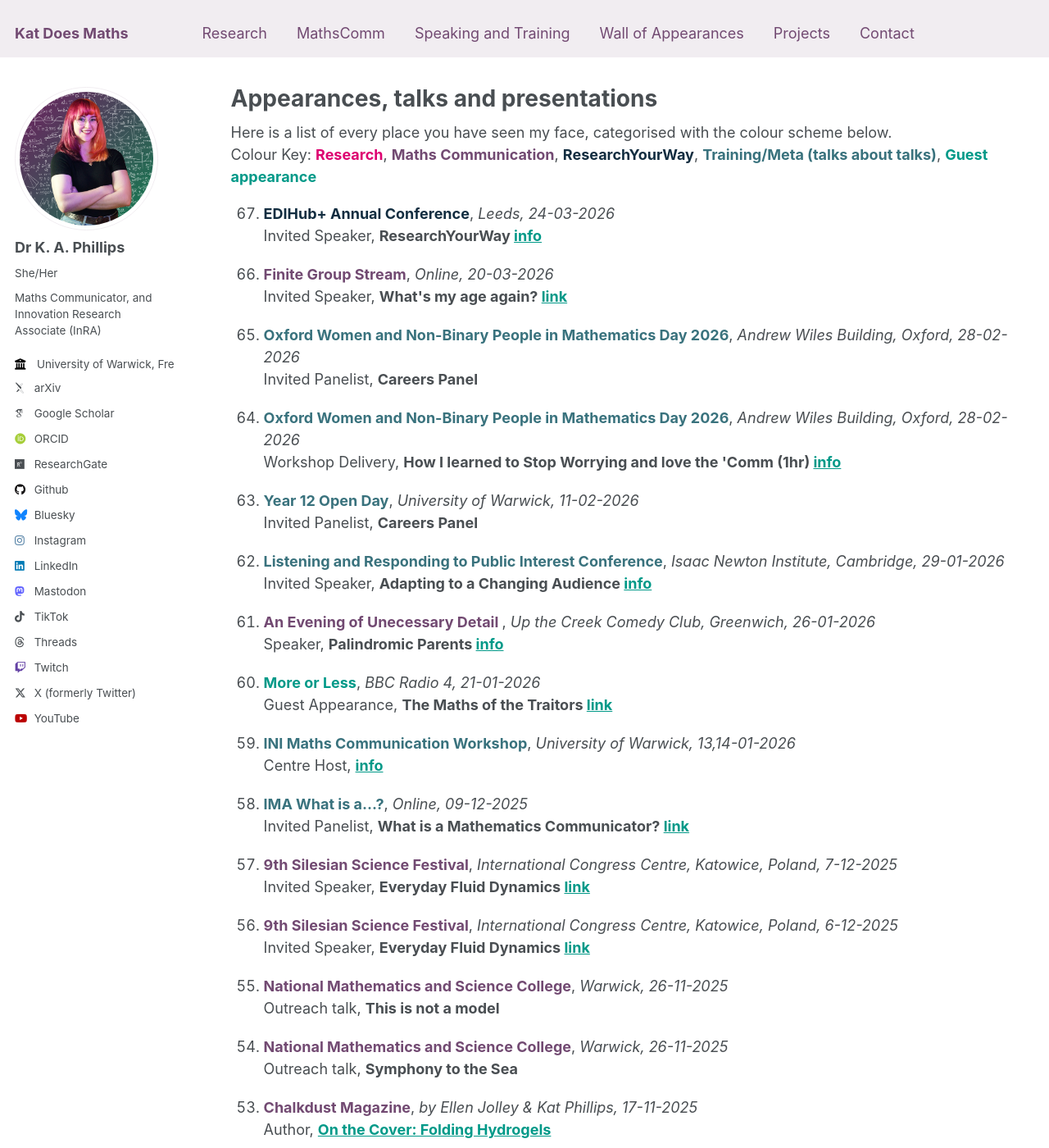
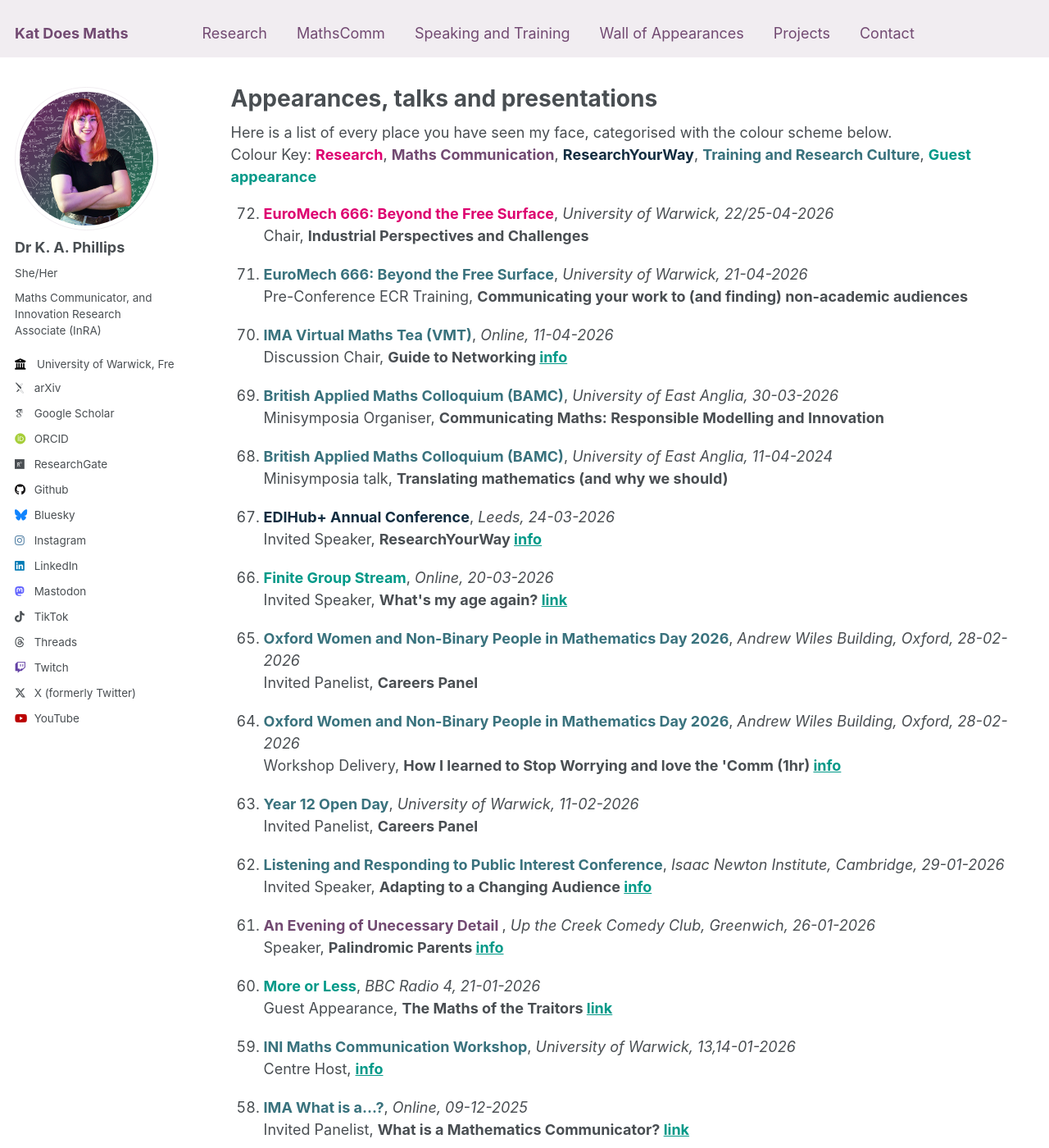
Before and after one commit to katdoesmaths/katdoesmaths.github.io, a Jekyll site: the page built from _pages/appearances.html, in a window 1280 px wide and 1400 px high. Shown: the whole window at 82% size. Built offline with Jekyll 4.4.1, drawn with Linux system fonts in a browser that asks for light colours; some web fonts are replaced; some of the changed text lies outside the part shown.

Commit message:
Update Website

```diff
--- a/_pages/appearances.html
+++ b/_pages/appearances.html
@@ -7,15 +7,35 @@ author_profile: true
 
 Here is a list of every place you have seen my face, categorised with the colour scheme below. <br>
 
-Colour Key: <b style="color:#dd0070">Research</b>, <b style="color:#724a72">Maths Communication</b>, <b style="color:#122d40">ResearchYourWay</b>, <b style="color:#39727D">Training/Meta (talks about talks)</b>, <b style="color:#009988">Guest appearance</b>
+Colour Key: <b style="color:#dd0070">Research</b>, <b style="color:#724a72">Maths Communication</b>, <b style="color:#122d40">ResearchYourWay</b>, <b style="color:#39727D">Training and Research Culture</b>, <b style="color:#009988">Guest appearance</b>
 
 <ol reversed>
+  <li style="margin-bottom: 20px;">
+    <b style="color:#dd0070">EuroMech 666: Beyond the Free Surface</b>, <i> University of Warwick, 22/25-04-2026</i> <br>
+    Chair, <b>Industrial Perspectives and Challenges </b>
+  </li>
+  <li style="margin-bottom: 20px;">
+    <b style="color:#39727D">EuroMech 666: Beyond the Free Surface</b>, <i> University of Warwick, 21-04-2026</i> <br>
+    Pre-Conference ECR Training, <b>Communicating your work to (and finding) non-academic audiences </b>
+  </li>
+  <li style="margin-bottom: 20px;">
+    <b style="color:#39727D">IMA Virtual Maths Tea (VMT)</b>, <i>Online, 11-04-2026</i> <br>
+    Discussion Chair, <b>Guide to Networking <a href="https://ima.org.uk/28698/ecm-vmt-a-mathematicians-guide-to-networking/">info</a></b>
+  </li>
+  <li style="margin-bottom: 20px;">
+    <b style="color:#39727D">British Applied Maths Colloquium (BAMC)</b>, <i>University of East Anglia, 30-03-2026</i> <br>
+    Minisymposia Organiser, <b>Communicating Maths: Responsible Modelling and Innovation </b>
+  </li>
+  <li style="margin-bottom: 20px;">
+     <b style="color:#39727D">British Applied Maths Colloquium (BAMC)</b>, <i>University of East Anglia, 11-04-2024</i> <br>
+    Minisymposia talk, <b>Translating mathematics (and why we should) </b>
+  </li>
   <li style="margin-bottom: 20px;">
     <b style="color:#122d40">EDIHub+ Annual Conference</b>, <i>Leeds, 24-03-2026</i> <br>
     Invited Speaker, <b>ResearchYourWay <a href="https://edihubplus.ac.uk/event/edi-hub-annual-conference-shaping-the-future-of-research-through-inclusion/">info </a></b>
   </li>
    <li style="margin-bottom: 20px;">
-    <b style="color:#724a72">Finite Group Stream</b>, <i>Online, 20-03-2026</i> <br>
+    <b style="color:#009988">Finite Group Stream</b>, <i>Online, 20-03-2026</i> <br>
     Invited Speaker, <b>What's my age again? <a href="https://www.patreon.com/posts/livestream-30-my-153526088?source=storefront">link</a></b>
   </li>
   <li style="margin-bottom: 20px;">
@@ -52,7 +72,7 @@ Colour Key: <b style="color:#dd0070">Research</b>, <b style="color:#724a72">Math
   </li>
   <li style="margin-bottom: 20px;">
     <b style="color:#724a72">9th Silesian Science Festival</b>, <i>International Congress Centre, Katowice, Poland, 7-12-2025</i> <br>
-    Invited Speaker, <b>Everyday Fluid Dynamics <a href="https://slaskifestiwalnauki.pl/dynamika-plynow-codziennych-0">link</a></b>
+    Main Stage Speaker, <b>Everyday Fluid Dynamics <a href="https://slaskifestiwalnauki.pl/dynamika-plynow-codziennych-0">link</a></b>
   </li>
    <li style="margin-bottom: 20px;">
     <b style="color:#724a72">9th Silesian Science Festival</b>, <i>International Congress Centre, Katowice, Poland, 6-12-2025</i> <br>
@@ -104,7 +124,7 @@ Colour Key: <b style="color:#dd0070">Research</b>, <b style="color:#724a72">Math
   </li>
   <li style="margin-bottom: 20px;">
     <b style="color:#724a72">Biritish Applied Mathematics Colloquium</b>, <i>University of Exeter, 25-06-2025</i> <br>
-    Minisymposia, <b>Queer, Equality, and Diversity in Mathematics</b>
+    Minisymposia Organiser, <b>Queer, Equality, and Diversity in Mathematics</b>
   </li>
     <li style="margin-bottom: 20px;">
     <b style="color:#724a72">Maths Department Open Day</b>, <i>University of Warwick, 14-06-2025</i> <br>
```
